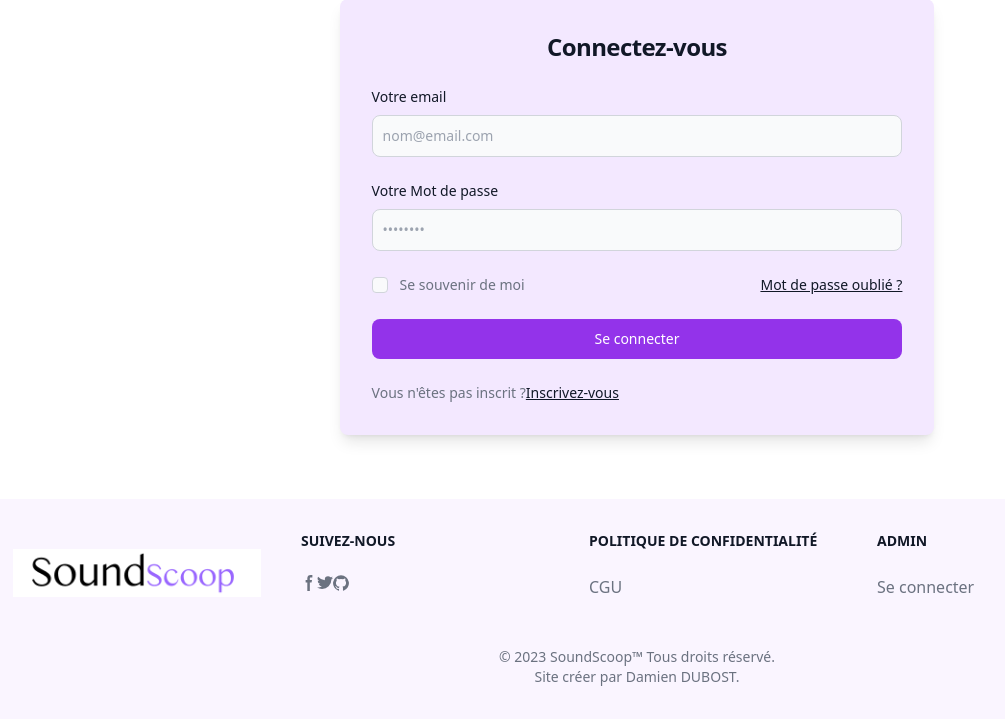
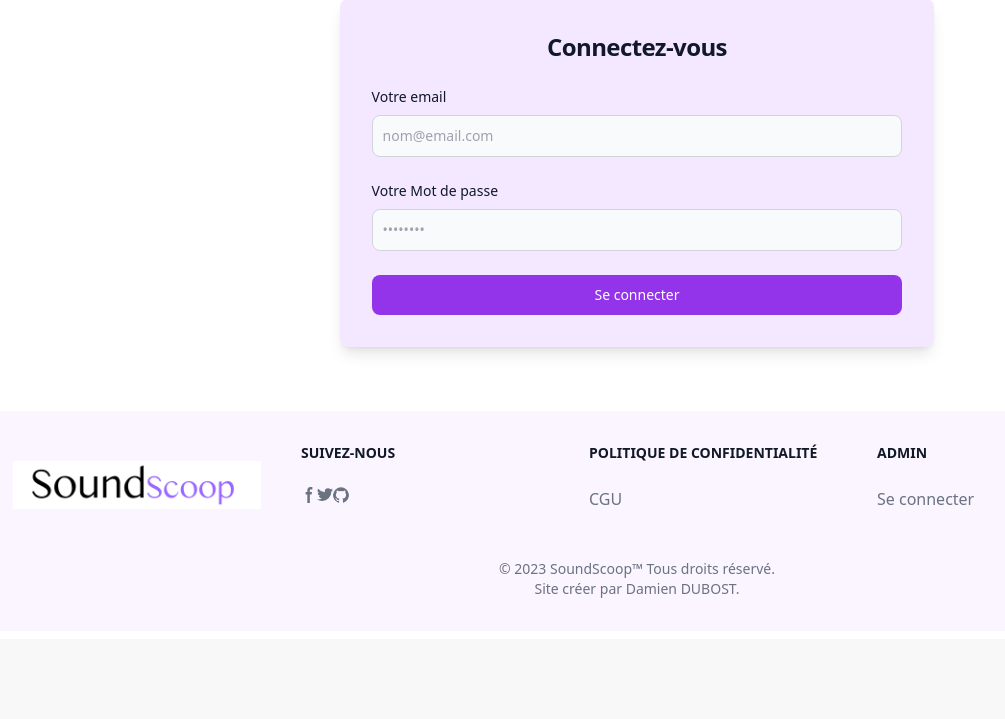
Before and after one commit to ddubost6998/dwwm-pe7v-php-soundscoop, a PHP site: page /login.php in a window 1280 px wide. Shown: the part 161-880 px from the top of the page, without its empty margins (3-1008 px from the left). After the commit the page ends 759 px from the top, so only its background shows below. Run offline with PHP 8.4, Linux system fonts and the light colour scheme; some libraries are stand-ins or nearby versions.

Commit message:
Modification de la page de connexion

```diff
--- a/login.php
+++ b/login.php
@@ -18,20 +18,7 @@
                         <label for="password" class="block mb-2 text-sm font-medium text-gray-900 dark:text-white">Votre Mot de passe</label>
                         <input type="password" name="password" id="password" class="bg-gray-50 border border-gray-300 text-gray-900 sm:text-sm rounded-lg focus:ring-primary-600 focus:border-primary-600 block w-full p-2.5 dark:bg-gray-700 dark:border-gray-600 dark:placeholder-gray-400 dark:text-white dark:focus:ring-blue-500 dark:focus:border-blue-500" placeholder="••••••••" required="">
                     </div>
-                    <div class="flex items-center justify-between">
-                        <div class="flex items-start">
-                            <div class="flex items-center h-5">
-                                <input id="remember" aria-describedby="remember" type="checkbox" class="w-4 h-4 border border-gray-300 rounded bg-gray-50 focus:ring-3 focus:ring-primary-300 dark:bg-gray-700 dark:border-gray-600 dark:focus:ring-primary-600 dark:ring-offset-gray-800">
-                            </div>
-                            <div class="ml-3 text-sm">
-                                <label for="remember" class="text-gray-500 dark:text-gray-300">Se souvenir de moi</label>
-                            </div>
-                        </div>
-                        <a href="#" class="text-sm font-medium text-primary-600 hover:underline dark:text-primary-500">Mot de passe oublié ?</a>
-                    </div>
                     <button type="submit" class="bg-purple-600 hover:bg-purple-700 dark:bg-purple-200 dark:hover:bg-purple-500 dark:text-gray-900 w-full text-white font-medium rounded-lg text-sm px-5 py-2.5 text-center focus:ring-4 focus:outline-none focus:ring-blue-300 dark:focus:ring-blue-800">Se connecter</button>
-                    <p class="text-sm font-light text-gray-500 dark:text-gray-400">Vous n'êtes pas inscrit ?<a href="#" class="font-medium text-primary-600 hover:underline dark:text-primary-500">Inscrivez-vous</a>
-                    </p>
                 </form>
             </div>
         </div>
```
